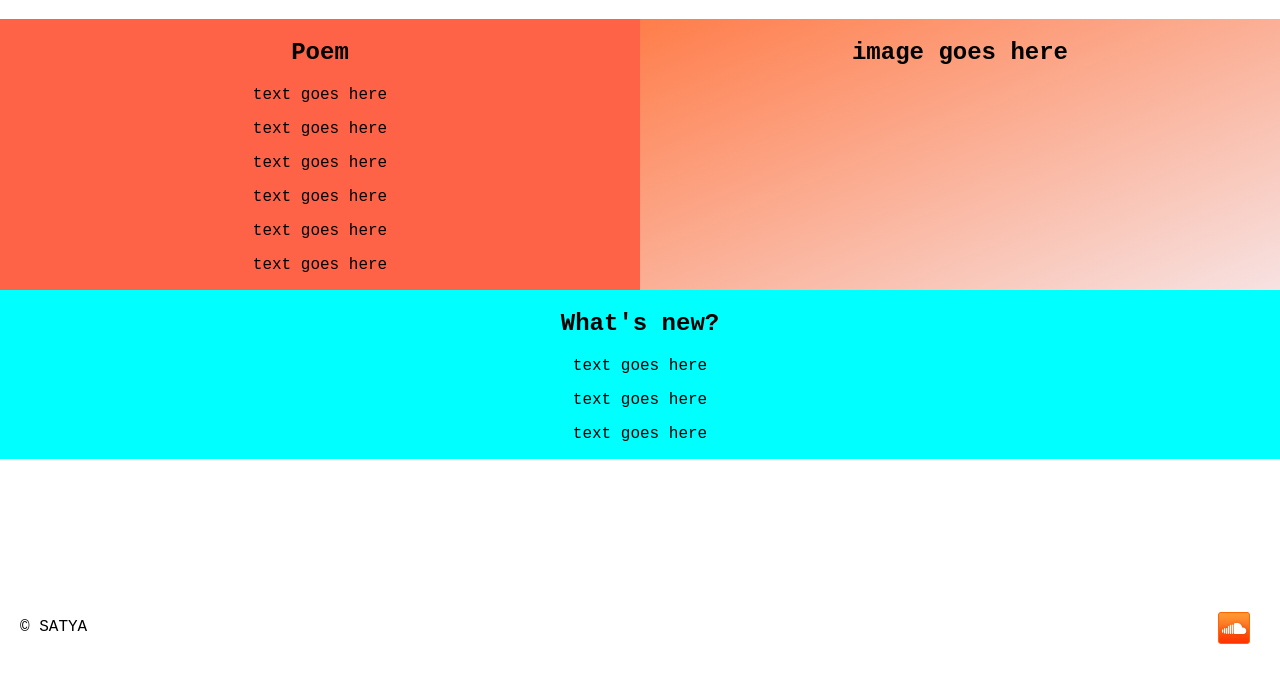
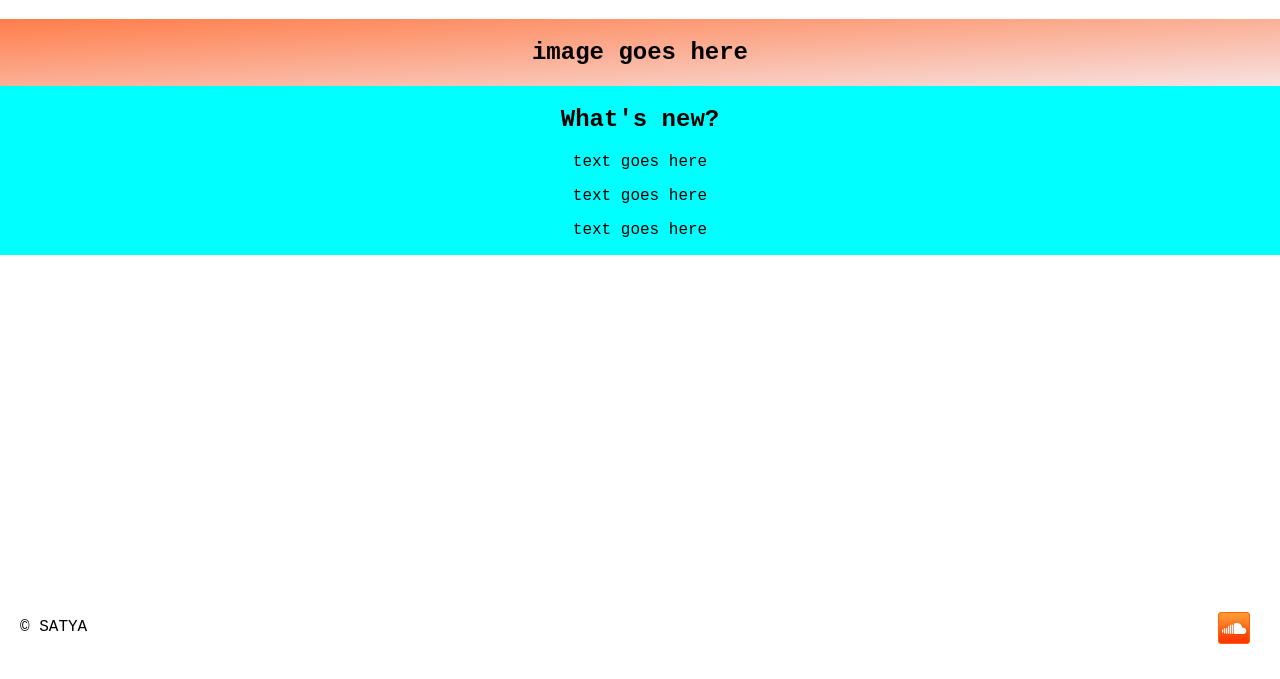
Before and after one commit to sweetsatya/satyamuse.com, a plain HTML site: page index.html in a window 1280 px wide. Shown: the part 121-800 px from the top of the page. Drawn offline with Linux system fonts and the light colour scheme.

Commit message:
Simplify home page

```diff
--- a/index.html
+++ b/index.html
@@ -213,19 +213,10 @@ Om
   <div id="home" class="page default">
     <h1>Welcome to my world!</h1>
     <div class="flex-wrap">
-      <div class="half-width">
-        <h2>Poem</h2>
-        <p>text goes here</p>
-        <p>text goes here</p>
-        <p>text goes here</p>
-        <p>text goes here</p>
-        <p>text goes here</p>
-        <p>text goes here</p>
-      </div>
-      <div class="half-width image">
+      <div class="full-width image">
         <h2>image goes here</h2>
       </div>
-      <div class="full-width">
+      <div class="full-width news">
         <h2>What's new?</h2>
         <p>text goes here</p>
         <p>text goes here</p>
--- a/main.css
+++ b/main.css
@@ -115,27 +115,20 @@ ul.lyrics {
 #home .flex-wrap {
     /* use flexible box layout */
     display: flex;
-    /* let items flow horizontally */
-    flex-direction: row;
-    /* allow items to wrap over into multiple rows */
-    flex-wrap: wrap;
+    /* let items flow vertically */
+    flex-direction: column;
 }
 
-#home .half-width {
-    /* use standard proportion for growing in width */
-    flex-grow: 1;
-    /* by default our horizontal space should be 50% */
-    flex-basis: 50%;
-    background: tomato;
+#home .full-width {
+    /* by default our horizontal space should be 100% */
+    flex-basis: 100%;
 }
 
 #home .image {
-    background-image: linear-gradient(to bottom right, #ff7d4a, #f7e2e2)
+    background-image: linear-gradient(to bottom right, #ff7d4a, #f7e2e2);
 }
 
-#home .full-width {
-    /* use twice standard proportion for growing in width */
-    flex-grow: 2;
+#home .news {
     background: aqua;
 }
 
```
Also changed, not shown: template.html (+2 -11 lines), 1 other file.
